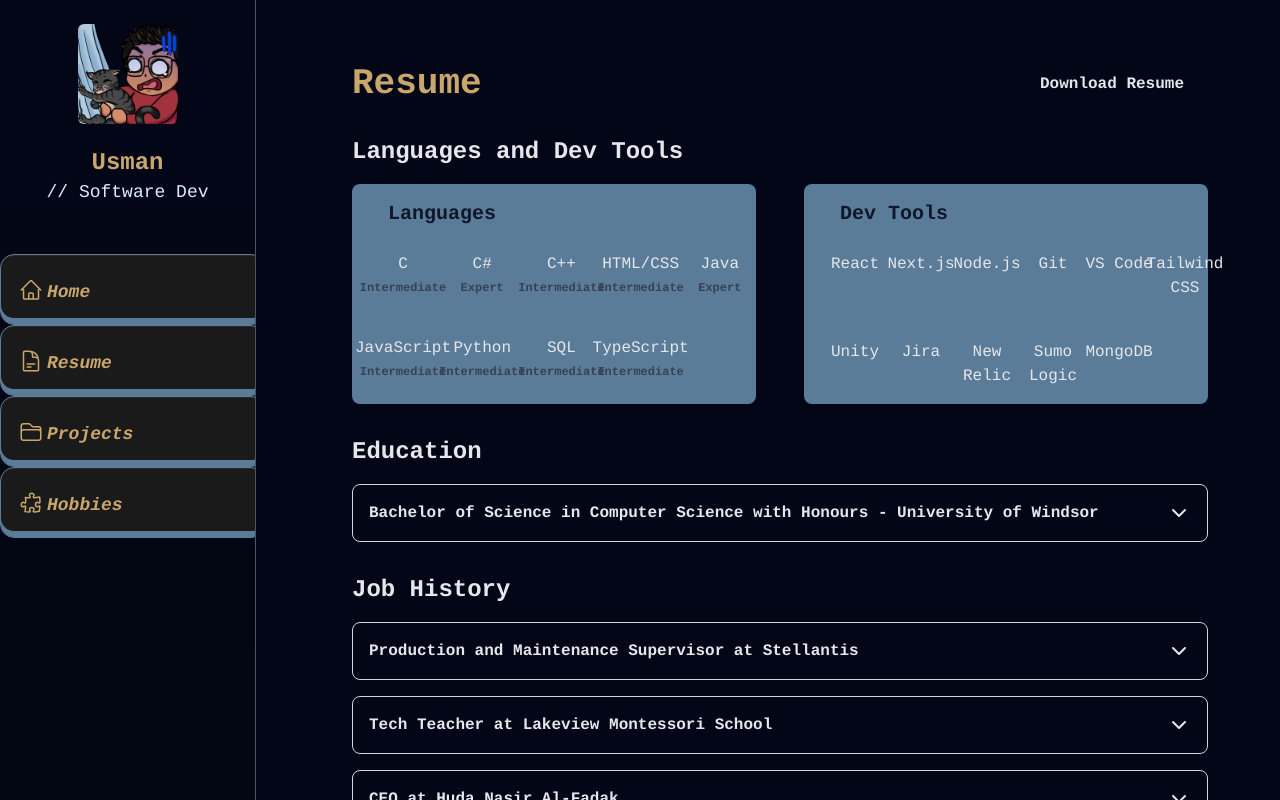
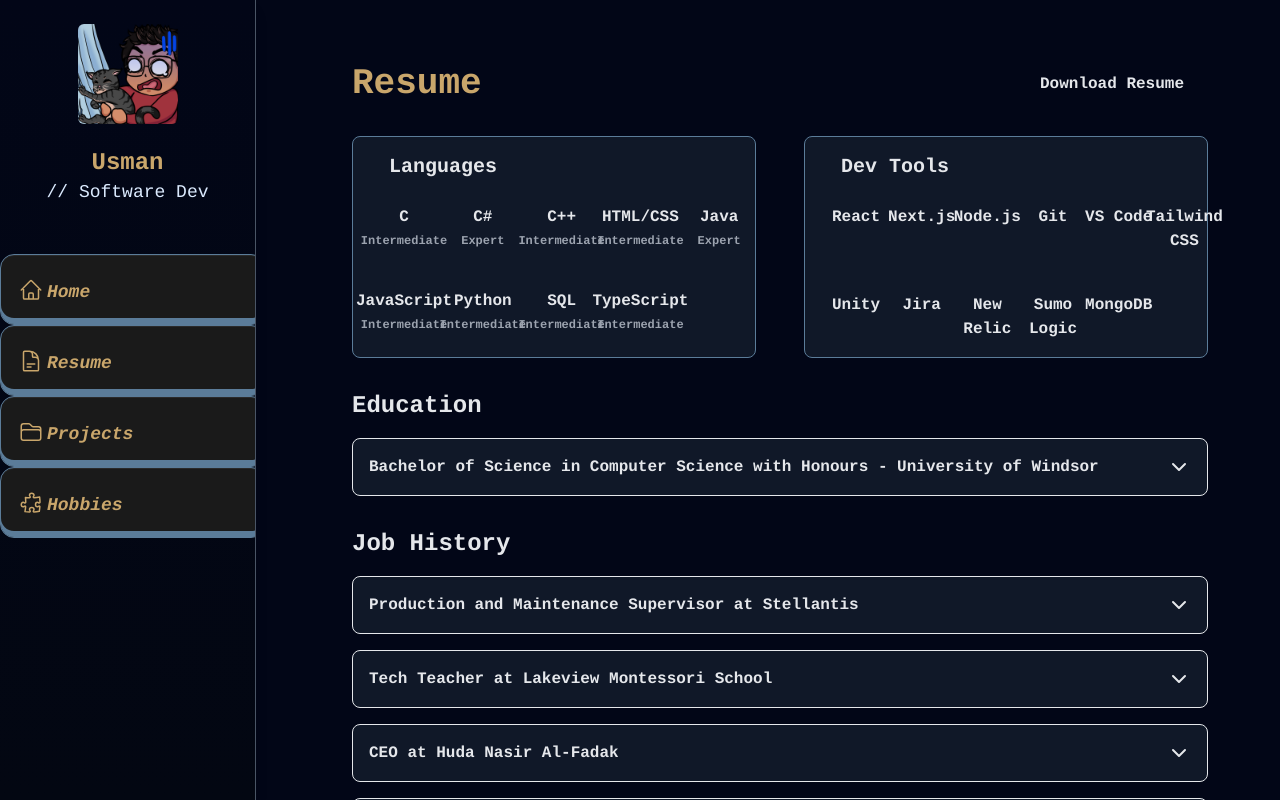
Before and after one commit to Ushmayne/Personal-Site, a Next.js app in the folder my-app/: page /resume in a window 1280 px wide. Shown: the top 800 px of the page. Built offline with nearby package versions, Linux system fonts and the light colour scheme.

Commit message:
fixed issues on resume page and added transitions

```diff
--- a/my-app/app/hobbies/music/page.tsx
+++ b/my-app/app/hobbies/music/page.tsx
@@ -24,14 +24,14 @@
             <h2 className="text-4xl font-bold text-cabin-glow mb-4">
               Music
             </h2>
-            <p className="text-cabin-muted text-lg leading-relaxed">
+            <p className="text-cabin-text text-lg leading-relaxed">
               Music is a universal language that connects people across cultures and experiences. Over time, I’ve developed an appreciation for a wide range of musical styles, exploring hundreds of genres and continuously expanding my listening habits.
             </p>
           </div>
         </div>
 
         {/* Detailed Content */}
-        <div className="space-y-6 text-cabin-muted text-lg leading-relaxed">
+        <div className="space-y-6 text-cabin-text text-lg leading-relaxed">
           <p>
             My interest in music began at a young age after hearing Love the Way You Lie for the first time, which sparked a lasting curiosity to discover new sounds and artists. Since then, I’ve enjoyed broadening my musical taste and sharing music with others as a way to connect and exchange perspectives.
           </p>
--- a/my-app/app/resume/page.tsx
+++ b/my-app/app/resume/page.tsx
@@ -174,18 +174,22 @@
   const [isOpen, setIsOpen] = useState(defaultOpen);
 
   return (
-    <div className="border border-gray-300 rounded-lg mb-4">
+    <div className="mb-4 border border-cabin-text rounded-lg overflow-hidden bg-gray-900">
       <button
         onClick={() => setIsOpen(!isOpen)}
-        className="w-full flex items-center justify-between p-4 bg-royal hover:bg-opacity-90 text-cabin-text font-semibold transition-colors"
+        className="w-full flex items-center justify-between p-4 text-cabin-text font-semibold transition-colors hover:bg-black/20 text-cabin-text"
       >
         <span>{title}</span>
         <ChevronDown
           size={24}
-          className={`transform transition-transform ${isOpen ? 'rotate-180' : ''}`}
+          className={`transform transition-transform duration-300 ${isOpen ? 'rotate-180' : ''}`}
         />
       </button>
-      {isOpen && <div className="p-4 bg-cabin-text">{children}</div>}
+      <div className={`overflow-hidden transition-all duration-900 ease-in-out ${isOpen ? 'max-h-120' : 'max-h-0'}`}>
+        <div className="p-4 bg-gray-900 border-t border-cabin-text text-cabin-text">
+          {children}
+        </div>
+      </div>
     </div>
   );
 }
@@ -207,17 +211,16 @@
 
         {/* Languages and Dev Tools Section */}
         <section className="mb-8">
-          <h2 className="text-2xl font-bold text-cabin-text mb-4">Languages and Dev Tools</h2>
           <div className="flex gap-12">
             {/* Languages Box */}
-            <div className="bg-cabin-rain p-4 rounded-lg flex-1">
-              <h3 className="text-xl font-semibold text-cabin-panel mb-2 ml-5">Languages</h3>
+            <div className="bg-gray-900 border border-cabin-rain p-4 rounded-lg flex-1">
+              <h3 className="text-xl font-semibold text-cabin-text mb-2 ml-5">Languages</h3>
               <ul className="grid grid-cols-5 gap-6 w-full pl-0 m-0">
                 {languages.map((lang) => (
                   <li key={lang.name} className="text-gray-700 flex flex-col items-center group cursor-default ml-0 text-center min-w-[70px]">
                     <span className="w-2 h-2 bg-royal rounded-full mb-2 flex-shrink-0"></span>
-                    <span className="font-medium text-cabin-text">{lang.name}</span>
-                    <span className="text-xs text-royal font-bold mt-1">
+                    <span className="font-medium font-semibold text-cabin-text">{lang.name}</span>
+                    <span className="text-xs text-cabin-muted font-bold mt-1">
                       {lang.proficiency}
                     </span>
                   </li>
@@ -226,13 +229,13 @@
             </div>
 
             {/* Dev Tools Box */}
-            <div className="bg-cabin-rain p-4 rounded-lg flex-1">
-              <h3 className="text-xl font-semibold text-cabin-panel mb-2 ml-5">Dev Tools</h3>
+            <div className="bg-gray-900 border border-cabin-rain p-4 rounded-lg flex-1">
+              <h3 className="text-xl font-semibold text-cabin-text mb-2 ml-5">Dev Tools</h3>
               <ul className="grid grid-cols-6 gap-6 w-full pl-0 m-0">
                 {devTools.map((tool) => (
                   <li key={tool} className="text-gray-700 flex flex-col items-center m-0 min-w-[70px]">
                     <span className="w-2 h-2 bg-royal rounded-full mb-2 flex-shrink-0"></span>
-                    <span className="text-center text-cabin-text">{tool}</span>
+                    <span className="text-center text-cabin-text font-semibold">{tool}</span>
                   </li>
                 ))}
               </ul>
@@ -246,11 +249,11 @@
           {education.map((edu, index) => (
             <CollapsibleSection key={index} title={`${edu.degree} - ${edu.school}`}>
               <div className="space-y-3">
-                <div className="text-sm text-cabin-panel font-semibold">{edu.duration}</div>
+                <div className="text-sm text-cabin-text font-semibold">{edu.duration}</div>
                 {edu.details && edu.details.length > 0 && (
                   <ul className="space-y-2">
                     {edu.details.map((detail, idx) => (
-                      <li key={idx} className="text-cabin-panel flex items-start">
+                      <li key={idx} className="text-cabin-text flex items-start">
                         <span className="w-2 h-2 bg-royal rounded-full mr-3 mt-1.5 flex-shrink-0"></span>
                         <span>{detail}</span>
                       </li>
@@ -267,11 +270,11 @@
           <h2 className="text-2xl font-bold text-cabin-text mb-4">Job History</h2>
           {jobs.map((job, index) => (
             <CollapsibleSection key={index} title={`${job.title} at ${job.company}`}>
-              <div className="space-y-3">
-                <div className="text-sm text-cabin-panel font-semibold">{job.duration}</div>
-                <ul className="space-y-2">
+              <div className="space-y-3 ">
+                <div className="text-sm text-cabin-text font-semibold">{job.duration}</div>
+                <ul className="space-y-2 ">
                   {job.description.map((desc, idx) => (
-                    <li key={idx} className="text-cabin-panel flex items-start">
+                    <li key={idx} className="text-cabin-text flex items-start">
                       <span className="w-2 h-2 bg-royal rounded-full mr-3 mt-1.5 flex-shrink-0"></span>
                       <span>{desc}</span>
                     </li>
@@ -291,7 +294,7 @@
               <div className="space-y-3">
                 <ul className="space-y-2">
                   {vol.description.map((desc, idx) => (
-                    <li key={idx} className="text-cabin-panel flex items-start">
+                    <li key={idx} className="text-cabin-text flex items-start">
                       <span className="w-2 h-2 bg-royal rounded-full mr-3 mt-1.5 flex-shrink-0"></span>
                       <span>{desc}</span>
                     </li>
```
